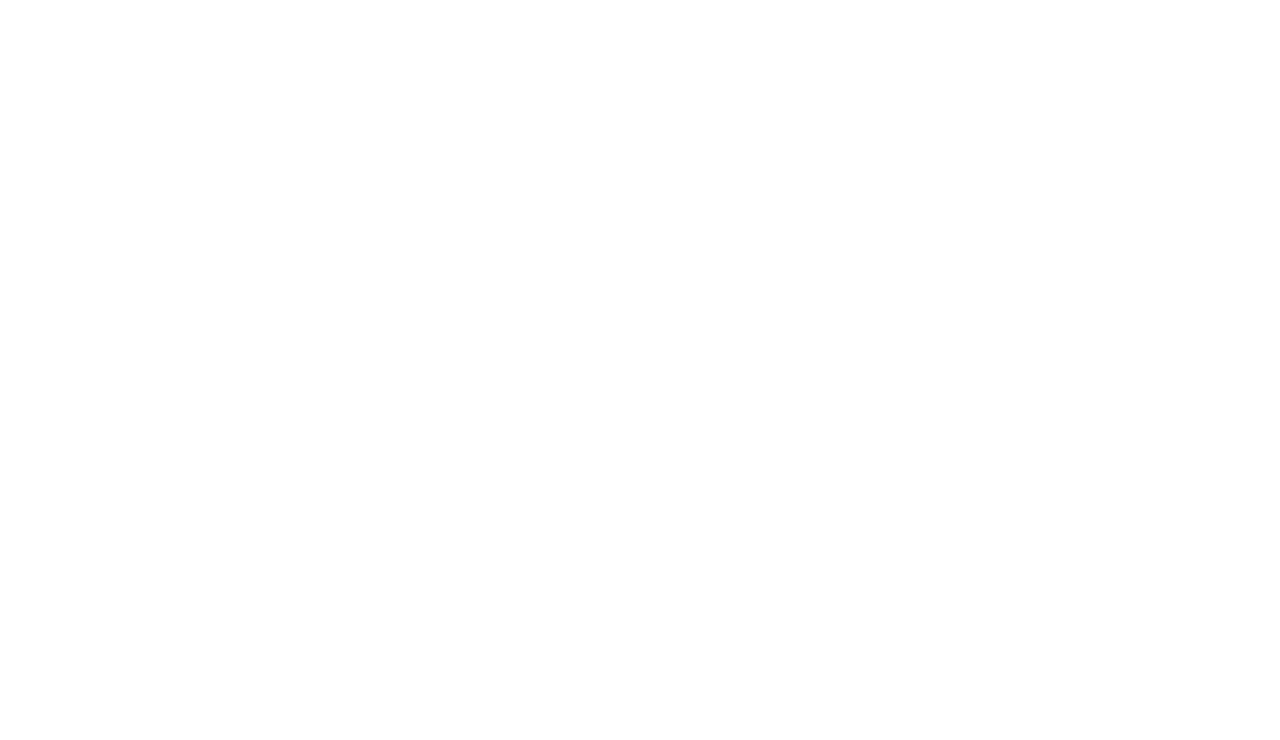
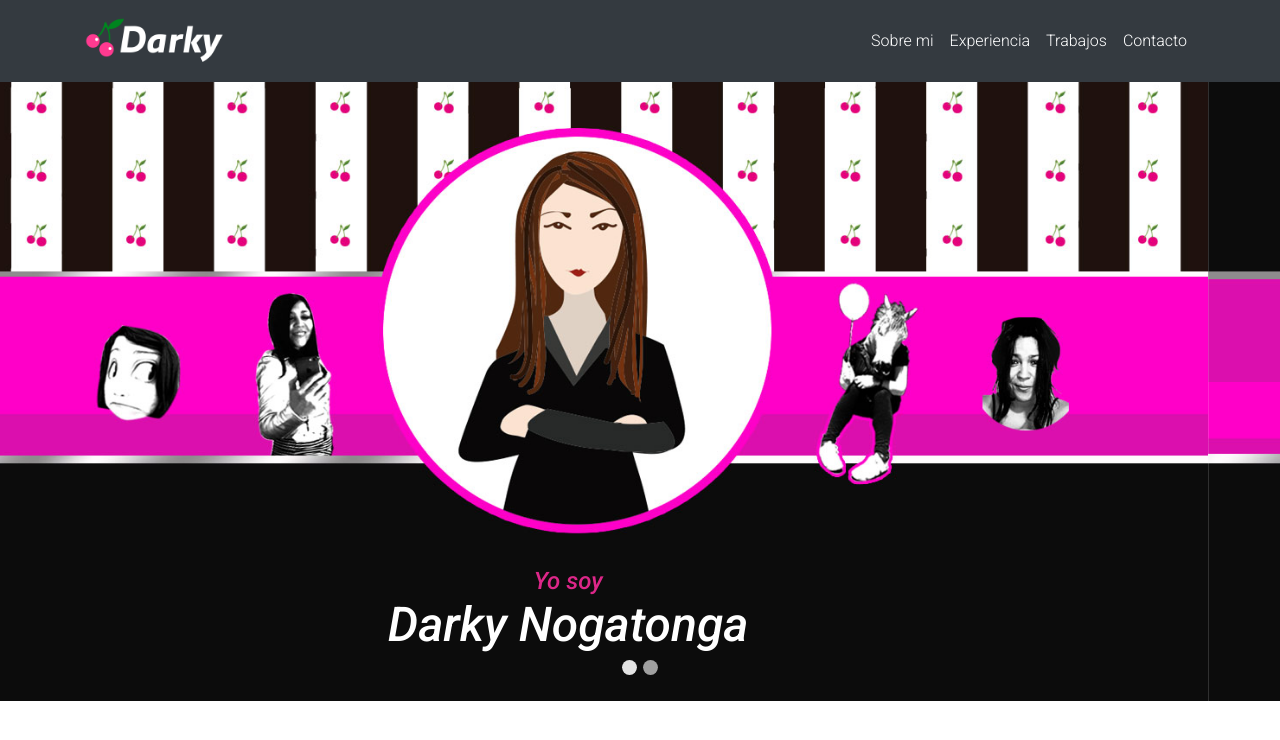
Before and after one commit to Darkynogatonga/portafolio, a plain HTML site: page index.html in a window 1280 px wide. Drawn offline with nearby package versions, Linux system fonts and the light colour scheme.

Commit message:
Desarrollo header y slider

```diff
--- a/assets/css/style.css
+++ b/assets/css/style.css
@@ -1,3 +1,43 @@
 body {
 font-family: 'Roboto', sans-serif;
+margin: 0;
+padding: 0;
 }
+
+h1 {
+font-weight: 500;
+font-style: italic;
+}
+
+.logo {
+height: 3.5rem;
+}
+
+.rosa {
+    color: #dd2789;
+    font-weight: 500;
+    font-style: italic;
+}
+
+.carousel-indicators li{
+    height: 15px;
+    width: 15px;
+    border-radius: 50%;
+}
+
+
+
+@media (min-width: 310px) {
+    h1 {
+        font-size: 1.5rem;
+    }
+    h2 {
+        font-style: 0.5rem;
+    }
+}
+
+ @media (min-width: 960px) {
+    h1 {
+        font-size: 3rem;
+    }
+}
--- a/index.html
+++ b/index.html
@@ -6,6 +6,8 @@
     <meta name="viewport" content="width=device-width, initial-scale=1">
     <meta name="description" content="Primer portafolio Pamela Ferrada B">
     <title>Portafolio Pamela Ferrada Becerra</title>
+    <link rel="shortcut icon" type="image/png" href="/assets/img/favicon.png">
+
     <!-- Bootstrap CSS v4.5.2 -->
     <link rel="stylesheet" href="https://stackpath.bootstrapcdn.com/bootstrap/4.5.2/css/bootstrap.min.css" integrity="sha384-JcKb8q3iqJ61gNV9KGb8thSsNjpSL0n8PARn9HuZOnIxN0hoP+VmmDGMN5t9UJ0Z" crossorigin="anonymous">
 
@@ -20,6 +22,69 @@
   </head>
   <body>
 
+    <!--Nav agregado-->
+    <nav class="navbar navbar-expand-lg navbar-dark fixed-top bg-dark">
+        <div class="container">
+          <a class="navbar-brand" href="#"><img src="assets/img/logo.png" class="img-fluid logo" alt="Logo Darky"></a>
+
+          <button class="navbar-toggler" type="button" data-toggle="collapse" data-target="#navbarSupportedContent" aria-controls="navbarSupportedContent" aria-expanded="false" aria-label="Toggle navigation">
+          <span class="navbar-toggler-icon"></span>
+          </button>
+
+          <div class="collapse navbar-collapse" id="navbarSupportedContent">
+            <ul class="navbar-nav ml-auto">
+              <li class="nav-item">
+                <a class="nav-link text-white" href="#">Sobre mi</a>
+              </li>
+              <li class="nav-item">
+                <a class="nav-link text-white" href="#">Experiencia</a>
+              </li>
+              <li class="nav-item">
+                <a class="nav-link text-white" href="#">Trabajos</a>
+              </li>
+              <li class="nav-item">
+                <a class="nav-link text-white" href="#">Contacto</a>
+              </li>
+            </ul>
+          </div>
+        </div>
+      </nav>
+
+    <!--Header-->
+    <header>
+        <div class="container-fluid mx-0 my-5 px-0 py-3">
+          <div id="carouselExampleCaptions" class="carousel slide" data-ride="carousel">
+            <div class="carousel-inner">
+              <div class="carousel-item active">
+                <picture>
+                  <source media="(min-width: 450px)" srcset="assets/img/bg-slider-1.jpg">
+                  <source srcset="assets/img/mobile-slider-1.jpg">
+                  <img src="assets/img/bg-slider-1.jpg" class="img-fluid" alt="slider 1">
+                </picture>
+                <div class="carousel-caption">
+                  <span class="rosa h4 m-0">Yo soy</span>
+                  <h1>Darky Nogatonga</h1>
+                </div>
+              </div>
+              <div class="carousel-item">
+                <picture>
+                  <source media="(min-width: 450px)" srcset="assets/img/bg-slider-2.jpg">
+                  <source srcset="assets/img/mobile-slider-2.jpg">
+                  <img src="assets/img/bg-slider-2.jpg" class="img-fluid" alt="slider-2">
+                </picture>
+                <div class="carousel-caption">
+                  <span class="rosa h4 m-0">Oficialmente</span>
+                  <h1>Pamela Ferrada B</h1>
+                </div>
+              </div>
+            </div>
+              <ol class="carousel-indicators">
+                <li data-target="#carouselExampleCaptions" data-slide-to="0" class="active"></li>
+                <li data-target="#carouselExampleCaptions" data-slide-to="1"></li>
+              </ol>
+          </div>
+        </div>
+    </header>
 
 
 
```
Also changed, not shown: assets/img/bg-principal.jpg (deleted), assets/img/bg-slider-1.jpg (added), assets/img/bg-slider-2.jpg (added), assets/img/favicon.png (added), assets/img/mobile-slider-1.jpg (added), assets/img/mobile-slider-2.jpg (added), 1 other file.
